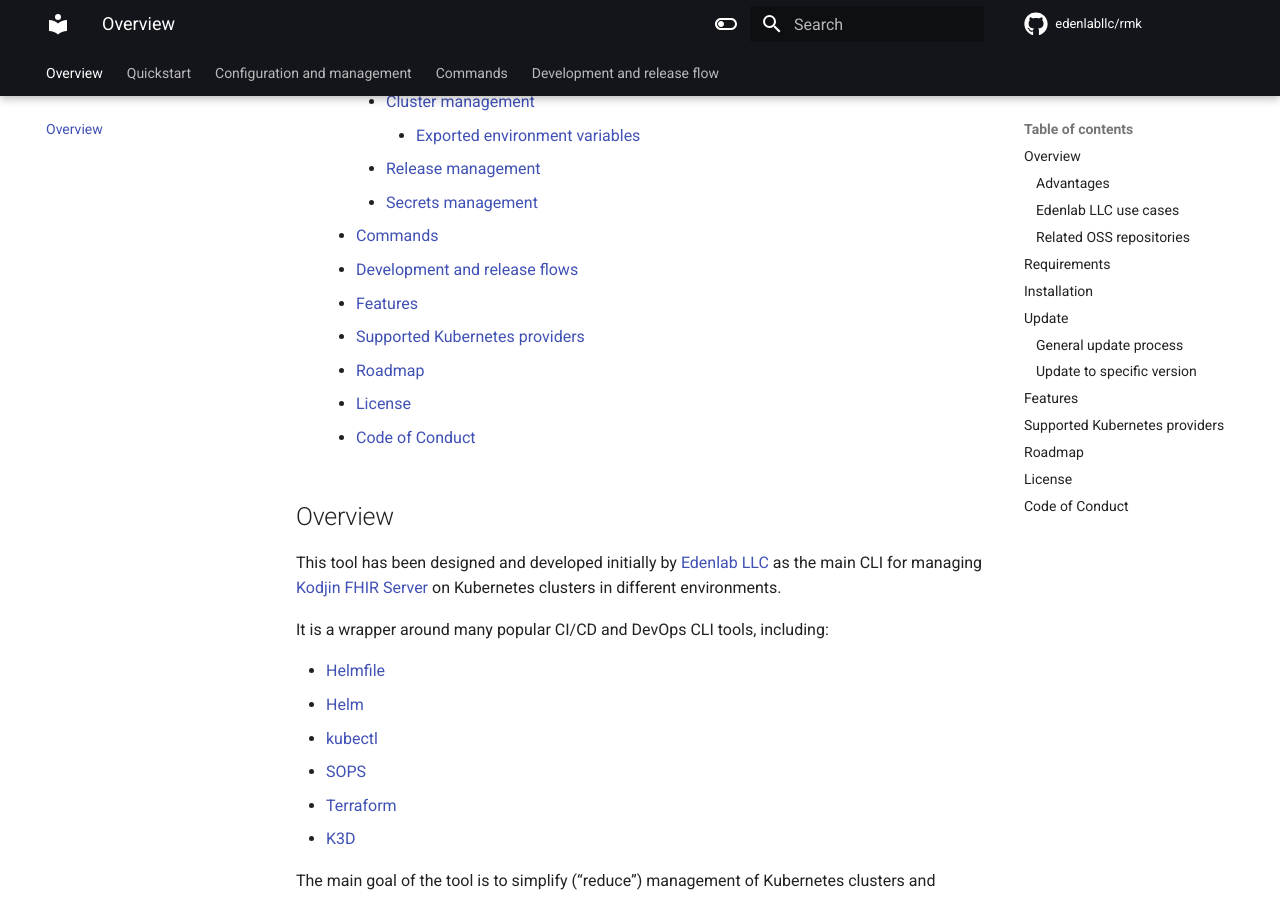
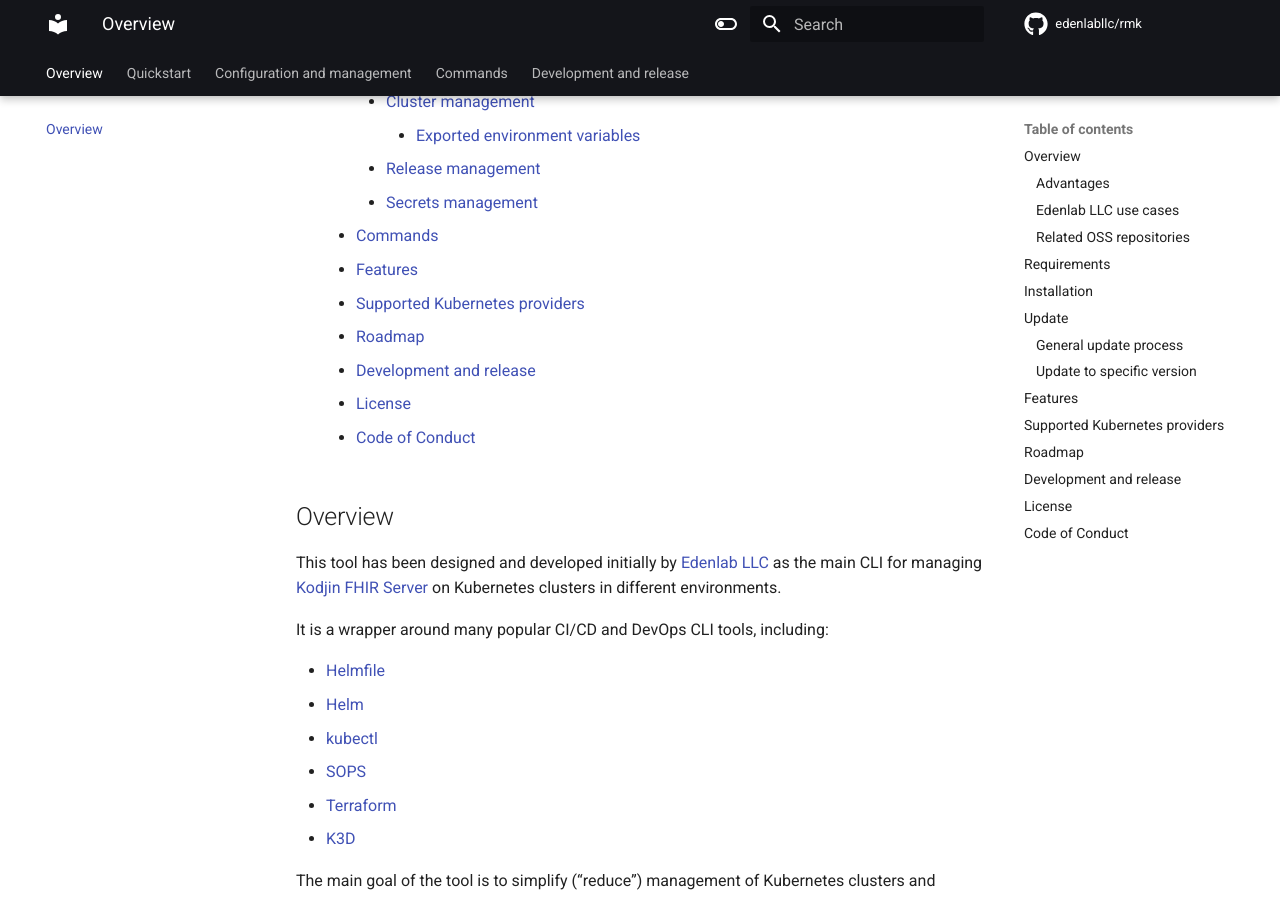
Before and after one commit to edenlabllc/rmk, an MkDocs documentation site: the page built from docs/index.md, in a window 1280 px wide and 900 px high, scrolled down 870 px. Built offline with MkDocs 1.6.1 and Material for MkDocs 9.7.7, drawn with Linux system fonts in a browser that asks for light colours; comment, search, counter and statistics services are not loaded; the version menu is left out; some of the changed text lies outside the part shown.

Commit message:
[skip ci] #27 - Fix development-and-release.md guides, links to them from README.md and index.md.

```diff
--- a/docs/development-and-release-flows.md
+++ b/docs/development-and-release.md
@@ -1,11 +1,13 @@
-# Development and release flow
+# Development and release
 
-## Requirements for the availability of tools during development
+## Development
+
+### Requirements for the availability of tools during development
 
 - **[Golang](https://tip.golang.org/doc/install)** = v1.21.X
 - **[GoReleaser](https://goreleaser.com/install)** = v1.23.0
 
-## Building from source
+### Building from source
 
 To build RMK from source, run the following [GoReleaser](https://goreleaser.com/) command from the root of the repository:
 
@@ -15,12 +17,12 @@
 
 > You can also use this command for recompilation of RMK during development.
 
-## Git workflow
+### Git workflow
 
 In RMK development, we use the classic [GitFlow](https://www.atlassian.com/git/tutorials/comparing-workflows/gitflow-workflow) workflow,
 embracing all its advantages and disadvantages.
 
-### Git branch naming conventions
+#### Git branch naming conventions
 
 - `feature/RMK-<issue_number>-<issue_description>`
 - `release/<SemVer2>`
@@ -32,7 +34,7 @@
 - `release/v0.42.0`
 - `hotfix/v0.42.1`
 
-## Release flow
+## Release
 
 After accumulating a certain set of features in the develop branch,
 a `release/<SemVer2>` branch is created for the next release version.
--- a/docs/index.md
+++ b/docs/index.md
@@ -28,10 +28,10 @@
     * [Release management](configuration/release-management/release-management.md)
     * [Secrets management](configuration/secrets-management/secrets-management.md)
   * [Commands](commands.md)
-  * [Development and release flows](development-and-release-flows.md)
   * [Features](#features)
   * [Supported Kubernetes providers](#supported-kubernetes-providers)
   * [Roadmap](#roadmap)
+  * [Development and release](development-and-release.md)
   * [License](#license)
   * [Code of Conduct](#code-of-conduct)
 
@@ -131,7 +131,7 @@
 
 Alternatively, you can go directly to https://github.com/edenlabllc/rmk/releases and download the binary.
 
-As another option, the binary can be [built from source](development-and-release-flows.md#building-from-source).
+As another option, the binary can be [built from source](development-and-release.md#building-from-source).
 
 ## Update
 
@@ -196,6 +196,10 @@
 
 Check the [issues](https://github.com/edenlabllc/rmk/issues) for more information.
 
+## Development and release
+
+The guidelines are available [here](development-and-release.md).
+
 ## License
 
 RMK is open source software (OSS) licensed under the [Apache 2.0 License](https://github.com/edenlabllc/rmk/blob/master/LICENSE).
```
Also changed, not shown: README.md (+2 -2 lines), docs/release-notes.md (+1 -2 lines), docs/.pages.
